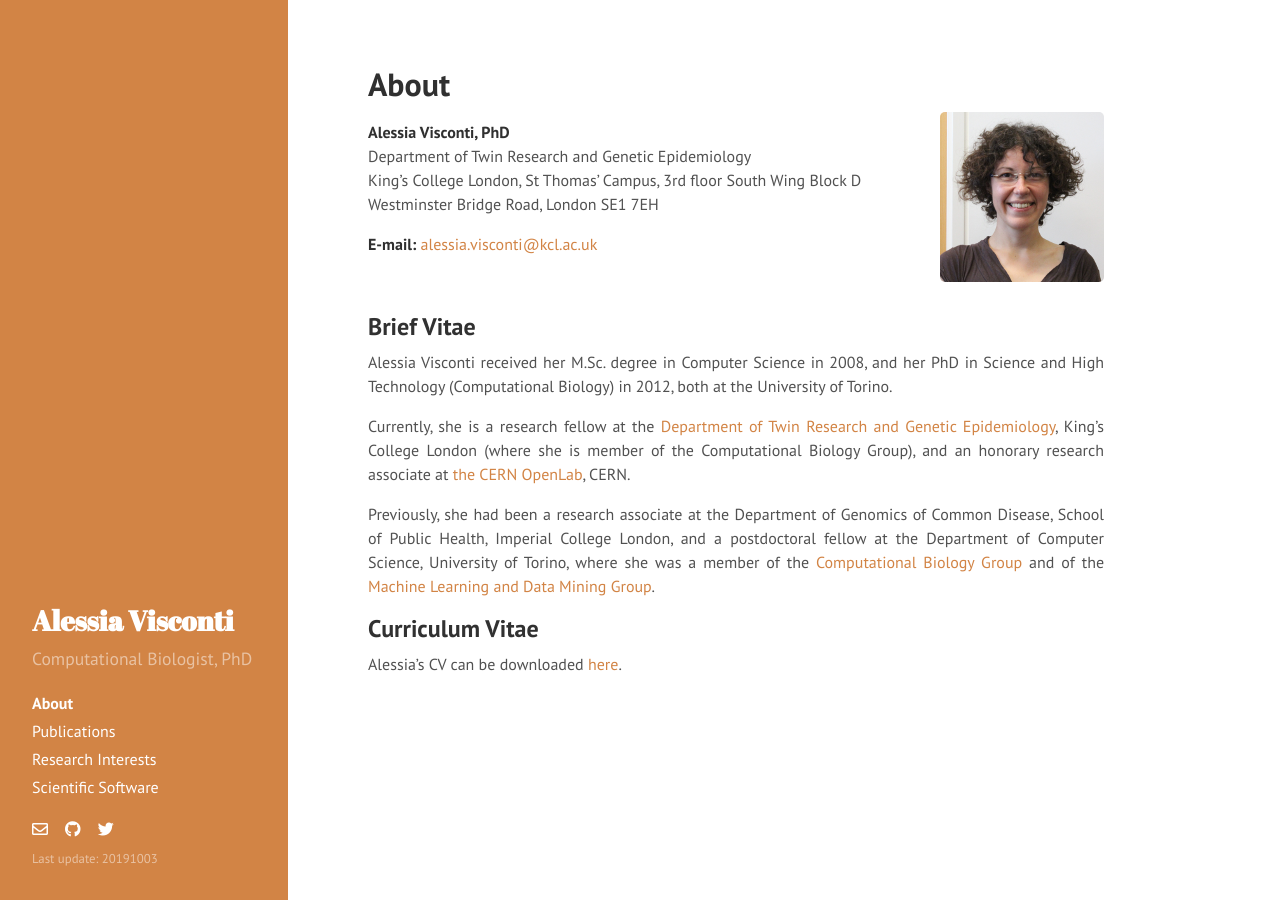
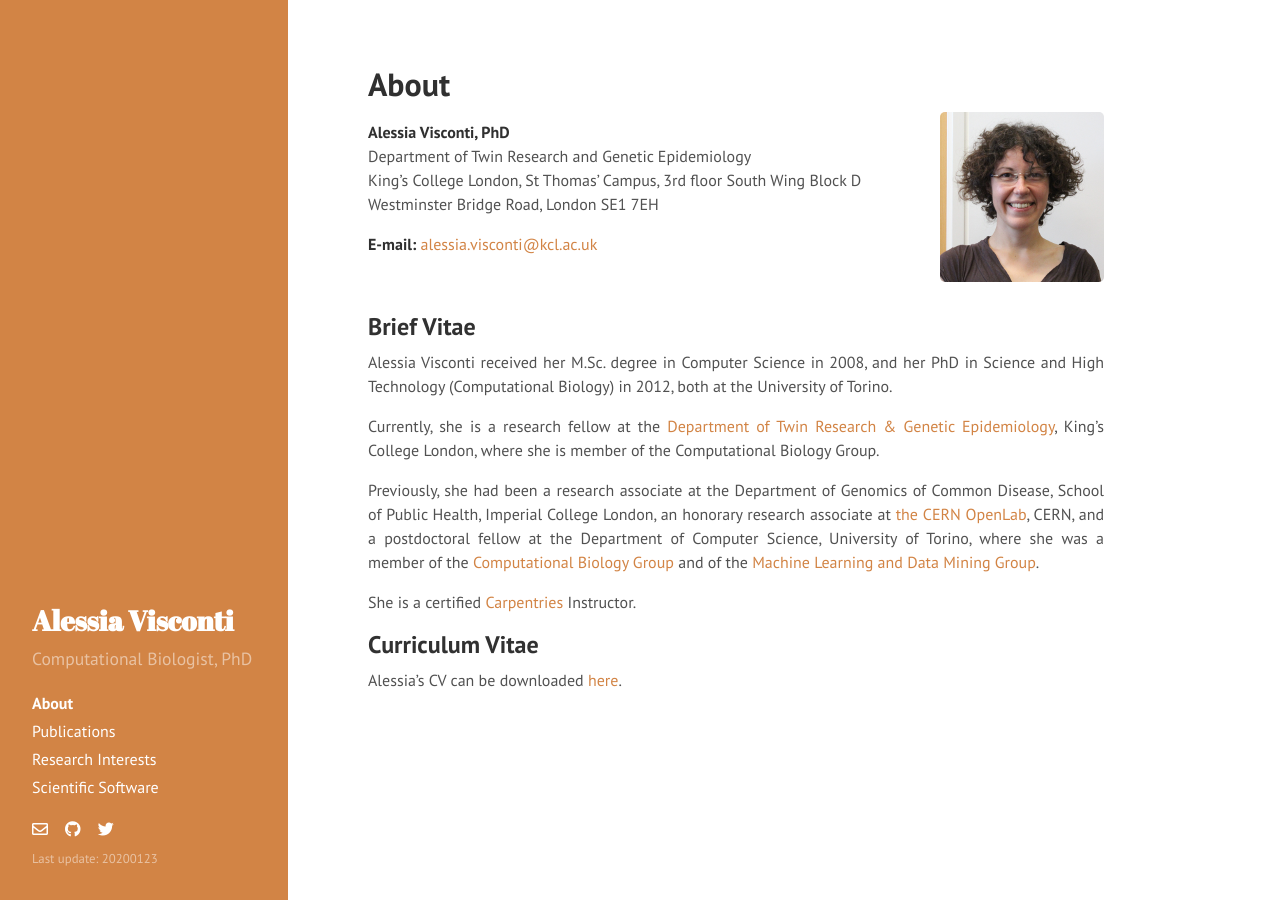
Before and after one commit to alesssia/alesssia.github.io, a Jekyll site: the page built from index.md, in a window 1280 px wide. Built offline with Jekyll 4.4.1, drawn with Linux system fonts in a browser that asks for light colours; nearby versions of some CDN libraries; a style sheet for code colours, icons or effects is not loaded.

Commit message:
Minor updates to CV and website bio

```diff
--- a/_config.yml
+++ b/_config.yml
@@ -11,7 +11,7 @@ tagline:     ''
 description: 'Computational Biologist, PhD'
 url:         http://alesssia.github.io/
 baseurl:     /
-lastmod:    '20191003'
+lastmod:    '20200123'
 
 author:
   name:      'Alessia Visconti'
--- a/index.md
+++ b/index.md
@@ -18,9 +18,11 @@ Westminster Bridge Road, London SE1 7EH
 
 Alessia Visconti received her M.Sc. degree in Computer Science in 2008, and her PhD in Science and High Technology (Computational Biology) in 2012, both at the University of Torino.
 
-Currently, she is a research fellow at the [Department of Twin Research and Genetic Epidemiology](http://www.twinsuk.ac.uk/), King's College London (where she is member of the Computational Biology Group), and an honorary research associate at [the CERN OpenLab](http://openlab.cern/), CERN.
+Currently, she is a research fellow at the [Department of Twin Research & Genetic Epidemiology](http://www.twinsuk.ac.uk/), King's College London, where she is member of the Computational Biology Group.
 
-Previously, she had been a research associate at the Department of Genomics of Common Disease, School of Public Health, Imperial College London, and a postdoctoral fellow at the Department of Computer Science, University of Torino, where she was a member of the [Computational Biology Group](http://compbio.di.unito.it) and of the [Machine Learning and Data Mining Group](http://mldm.di.unito.it).
+Previously, she had been a research associate at the Department of Genomics of Common Disease, School of Public Health, Imperial College London, an honorary research associate at [the CERN OpenLab](http://openlab.cern/), CERN, and a postdoctoral fellow at the Department of Computer Science, University of Torino, where she was a member of the [Computational Biology Group](http://compbio.di.unito.it) and of the [Machine Learning and Data Mining Group](http://mldm.di.unito.it).
+
+She is a certified [Carpentries](https://carpentries.org/) Instructor.
 
 ## Curriculum Vitae
 
```
Also changed, not shown: research.md (+1 -2 lines), 2 other files.
